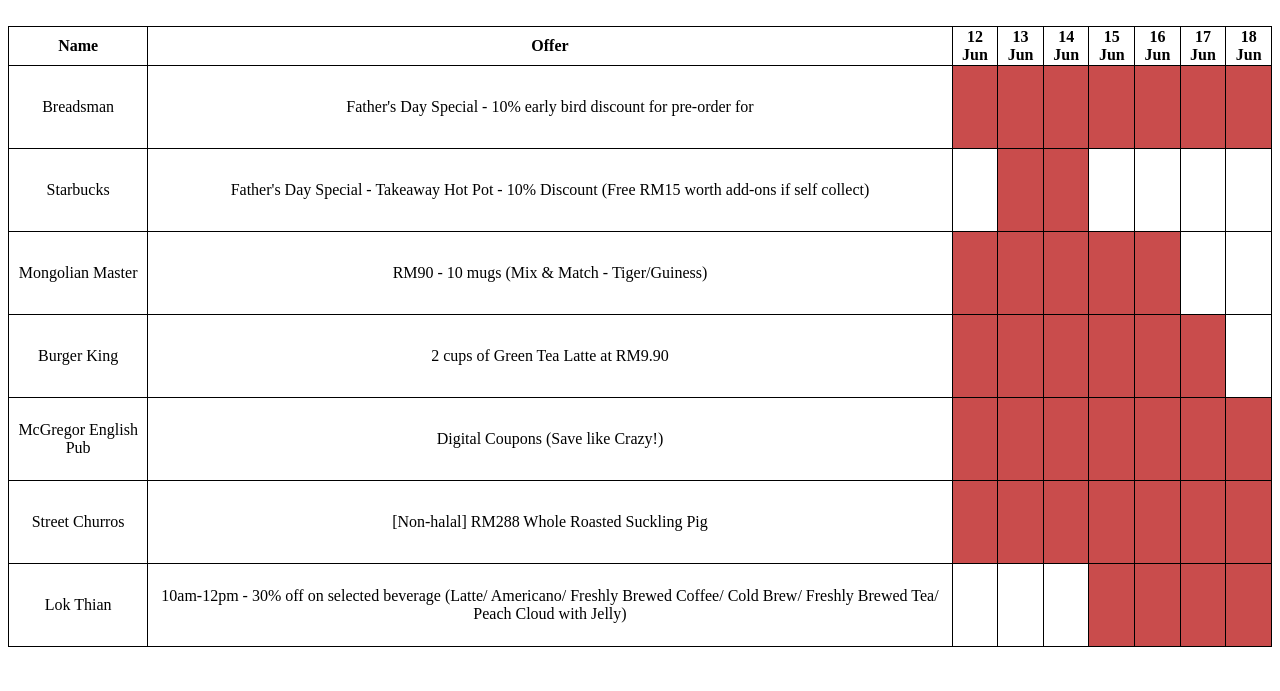
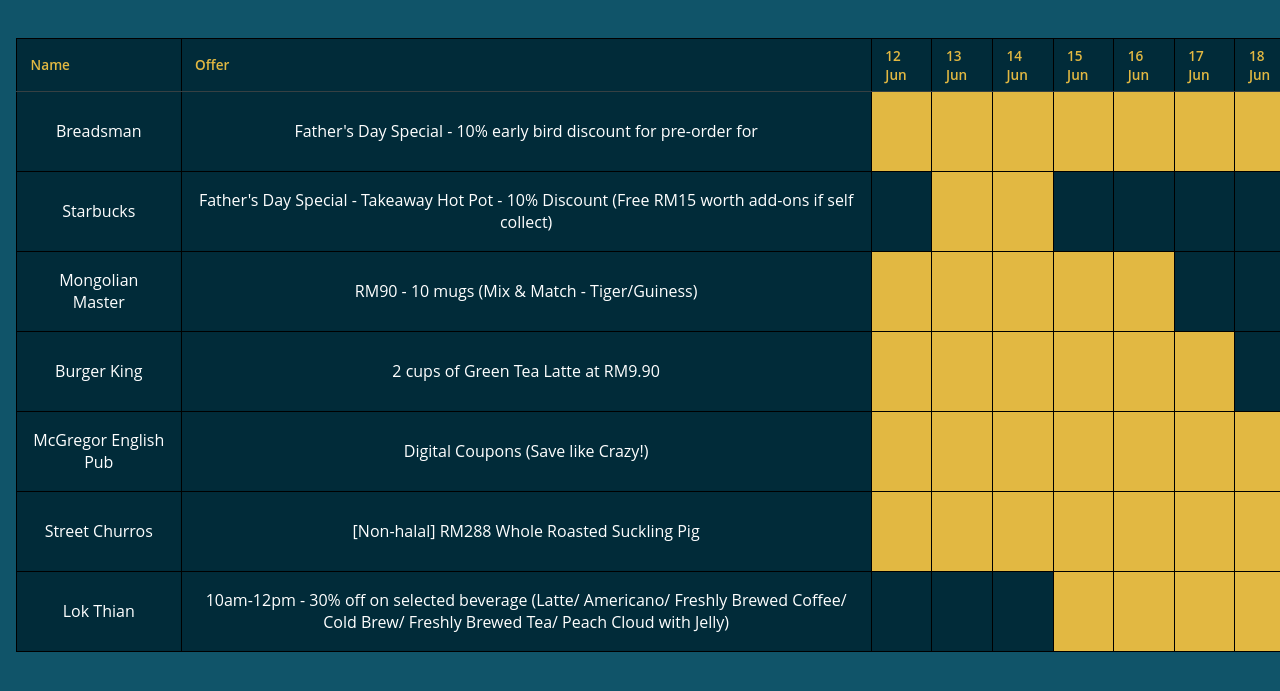
Before and after one commit to cydestiny/foodschedule, a Jekyll site: the page built from index.html, in a window 1280 px wide. Shown: the top 691 px of the page. Built offline with Jekyll 4.4.1, drawn with Linux system fonts in a browser that asks for light colours.

Commit message:
table css

```diff
--- a/assets/css/main.css
+++ b/assets/css/main.css
@@ -22,7 +22,7 @@ td {
 }
 
 #fill {
-    background-color: rgb(201, 76, 76);
+    background-color: #E2B842;
     column-width: 10%;
 }
 
@@ -35,3 +35,44 @@ td {
     word-wrap: normal;
     text-align: center;
 }
+
+@import url(https://fonts.googleapis.com/css?family=Open+Sans:400,600);
+
+*, *:before, *:after {
+  margin: 0;
+  padding: 0;
+  box-sizing: border-box;
+}
+
+body {
+  background: #105469;
+  font-family: 'Open Sans', sans-serif;
+}
+table {
+  background: #012B39;
+  border-radius: 0.25em;
+  border-collapse: collapse;
+  margin: 1em;
+}
+th {
+  border-bottom: 1px solid #364043;
+  color: #E2B842;
+  font-size: 0.85em;
+  font-weight: 600;
+  padding: 0.5em 1em;
+  text-align: left;
+}
+td {
+  color: #fff;
+  font-weight: 400;
+  padding: 0.65em 1em;
+}
+.disabled td {
+  color: #4F5F64;
+}
+tbody tr {
+  transition: background 0.25s ease;
+}
+tbody tr:hover {
+  background: #014055;
+}
```
Also changed, not shown: 3 other files.
